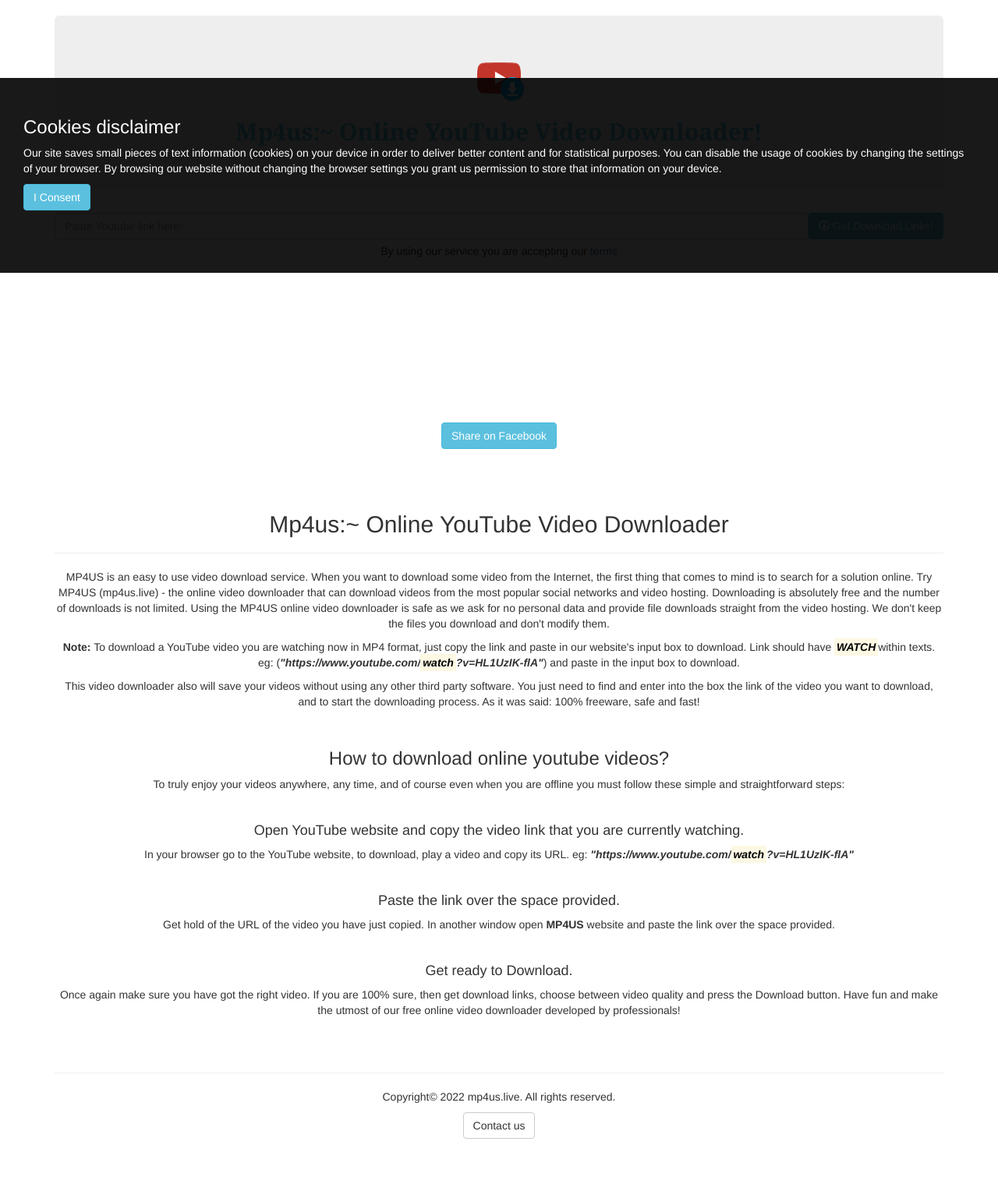
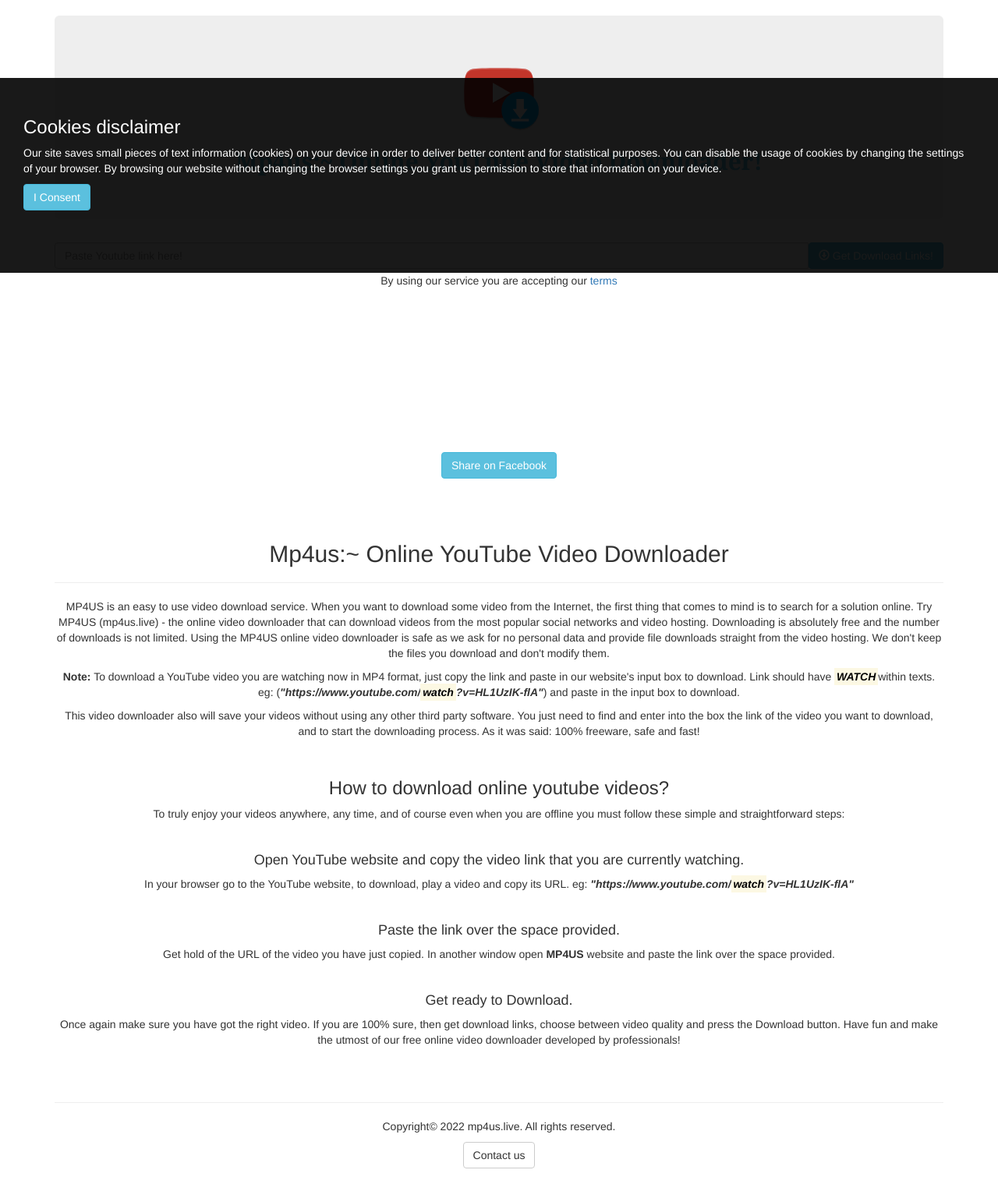
Before and after one commit to kaelzubs/youtube_downloader, a Flask app: page / in a window 1280 px wide. Shown: the whole page at 78% size. Before the commit the page ends 1461 px from the top, so only its background shows below. Run offline with Flask 2, Linux system fonts and the light colour scheme; some libraries are stand-ins or nearby versions.

Commit message:
commit me

```diff
--- a/static/styles/main.css
+++ b/static/styles/main.css
@@ -32,8 +32,8 @@ button {
 }
 
 .logo_css {
-    max-width: 10%;
-    max-height: 10%;
+    width: 10%;
+    height: 10%;
     margin-top: -15px;
     margin: auto;
 }
--- a/templates/home_page.html
+++ b/templates/home_page.html
@@ -1,6 +1,6 @@
 {% block content %}
 <div class="container">
-    <div class="row justify-content-center">
+    <div class="row">
         <div class="col-lg-12">
             <div class="jumbotron text-center">
                 <a href="/">
--- a/templates/index.html
+++ b/templates/index.html
@@ -11,12 +11,14 @@
             {# then user has already consented so no requirement for consent banner #}
         {% else %}
             {# show a cookie consent banner #}
-            <div id="cookie-consent-container" class="d-block w-100">
-                <h3>Cookies disclaimer</h3>
-                <p>
-                    Our site saves small pieces of text information (cookies) on your device in order to deliver better content and for statistical purposes. You can disable the usage of cookies by changing the settings of your browser. By browsing our website without changing the browser settings you grant us permission to store that information on your device.
-                </p>
-                <button id="cookie-consent" class="btn btn-info">I Consent</button>
+            <div class="container-fluid">
+                <div id="cookie-consent-container">
+                    <h3>Cookies disclaimer</h3>
+                    <p>
+                        Our site saves small pieces of text information (cookies) on your device in order to deliver better content and for statistical purposes. You can disable the usage of cookies by changing the settings of your browser. By browsing our website without changing the browser settings you grant us permission to store that information on your device.
+                    </p>
+                    <button id="cookie-consent" class="btn btn-info">I Consent</button>
+                </div>
             </div>
         {% endif %}
         <div class="text-center fb_css">
```
